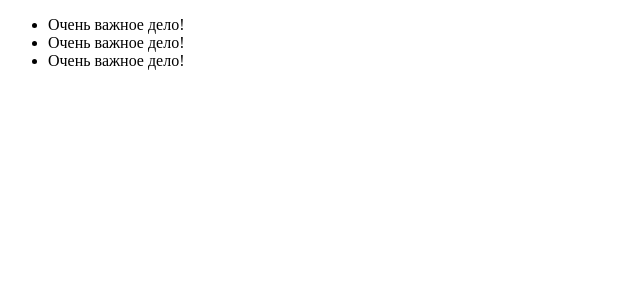
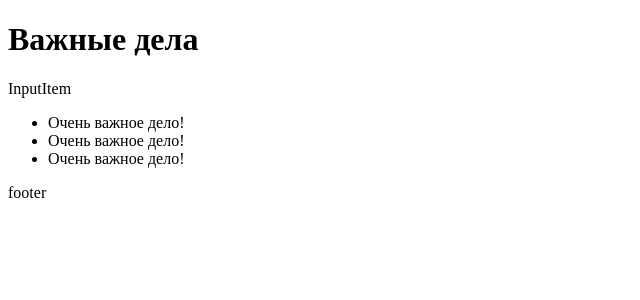
Before and after one commit to WebHeroSchool/Malkusha_todo, a React (Create React App) app: page / in a window 1280 px wide. Shown: the top 300 px of the page, without its empty margins (0-640 px from the left). Built offline with nearby package versions, Linux system fonts and the light colour scheme.

Commit message:
files_and_folders

```diff
--- a/src/Components/App/App.js
+++ b/src/Components/App/App.js
@@ -1,9 +1,14 @@
 import React from 'react';
 import ItemList from '../ItemList/ItemList';
+import InputItem from '../InputItem/InputItem';
+import Footer from '../Footer/Footer';
 
 const App = () => (
   <div>
+    <h1>Важные дела</h1>
+    <InputItem />
     <ItemList />
+    <Footer />
   </div>);
 
 export default App;
--- /dev/null
+++ b/src/Components/Footer/Footer.js
@@ -0,0 +1,7 @@
+import React from 'react';
+
+const Footer = () => (
+  <div>footer</div>
+)
+
+export default Footer;
--- /dev/null
+++ b/src/Components/InputItem/InputItem.js
@@ -0,0 +1,8 @@
+import React from 'react';
+
+const InputItem = () => (
+  <div>
+    InputItem
+  </div>);
+
+export default InputItem;
```
